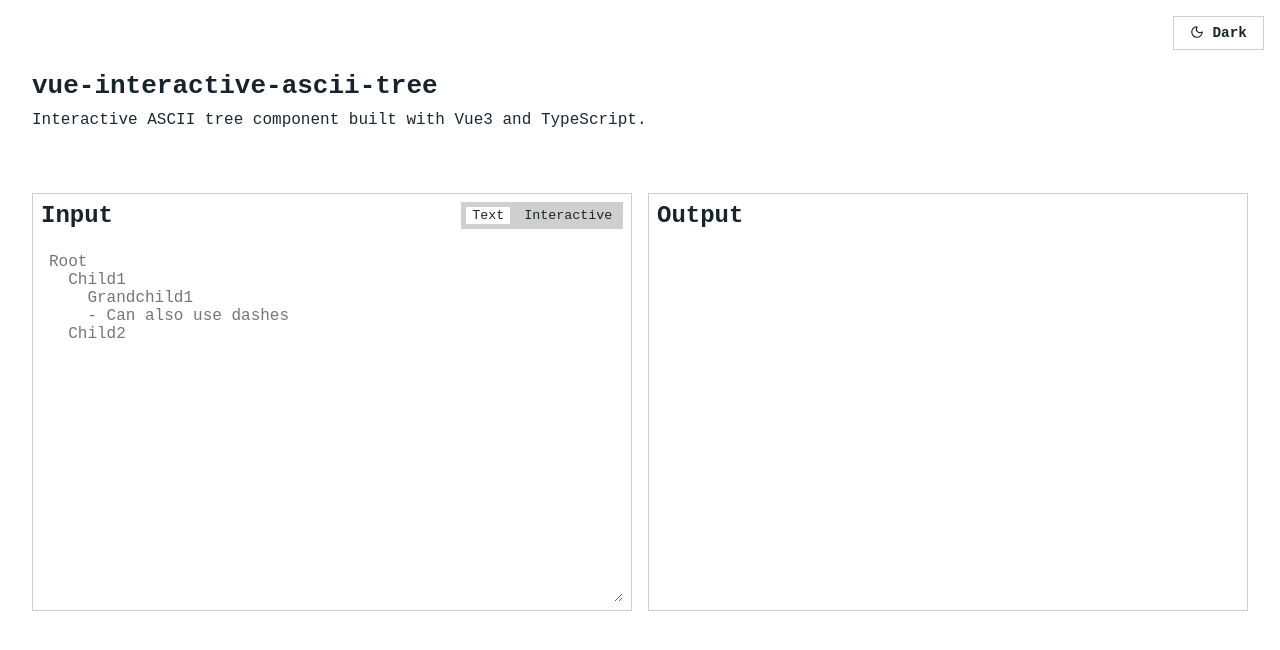
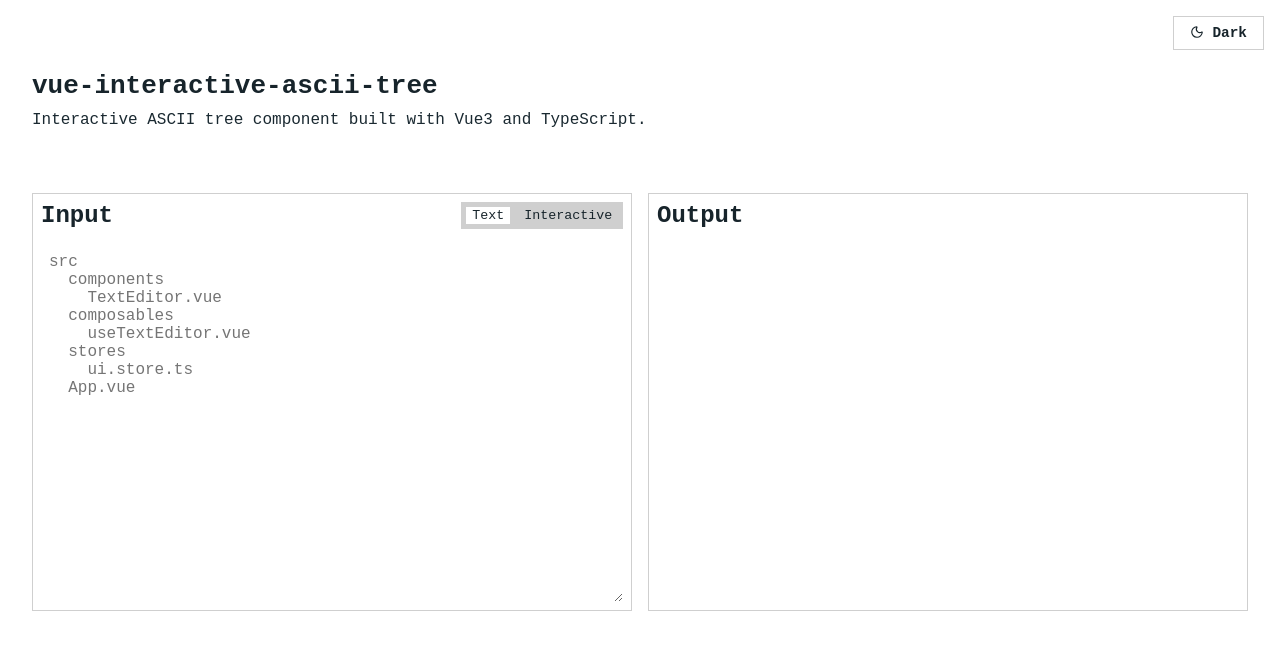
Before and after one commit to MiloradFilipovic/interactive-ascii-tree-demo, a Vue app: page / in a window 1280 px wide. Shown: the top 650 px of the page. Built offline with nearby package versions, Linux system fonts and the light colour scheme.

Commit message:
💄 Update placeholder and styling

```diff
--- a/src/components/OutputPane.vue
+++ b/src/components/OutputPane.vue
@@ -33,5 +33,8 @@ const renderedText = computed(() => {
 }
 .content {
   padding: 0.5rem;
+  font-size: 1.1em;
+  font-weight: normal;
+  font-family: monospace;
 }
 </style>
--- a/src/components/TextEditor.vue
+++ b/src/components/TextEditor.vue
@@ -18,11 +18,14 @@ const textarea = useTemplateRef('textarea')
 
 const currentValue = ref('')
 
-const placeholderText = `Root
-  Child1
-    Grandchild1
-    - Can also use dashes
-  Child2
+const placeholderText = `src
+  components
+    TextEditor.vue
+  composables
+    useTextEditor.vue
+  stores
+    ui.store.ts
+  App.vue
 `
 
 onMounted(() => {
```
